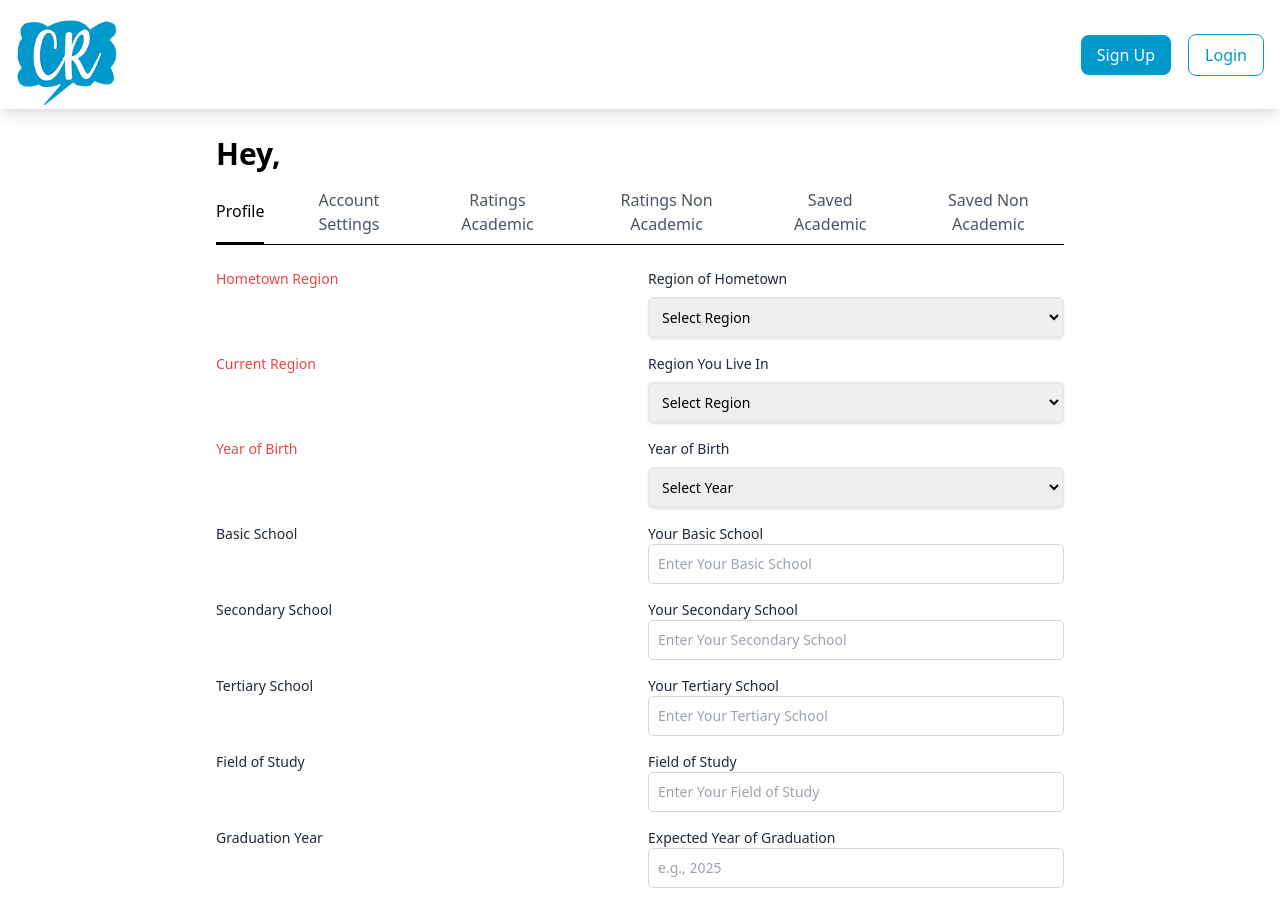
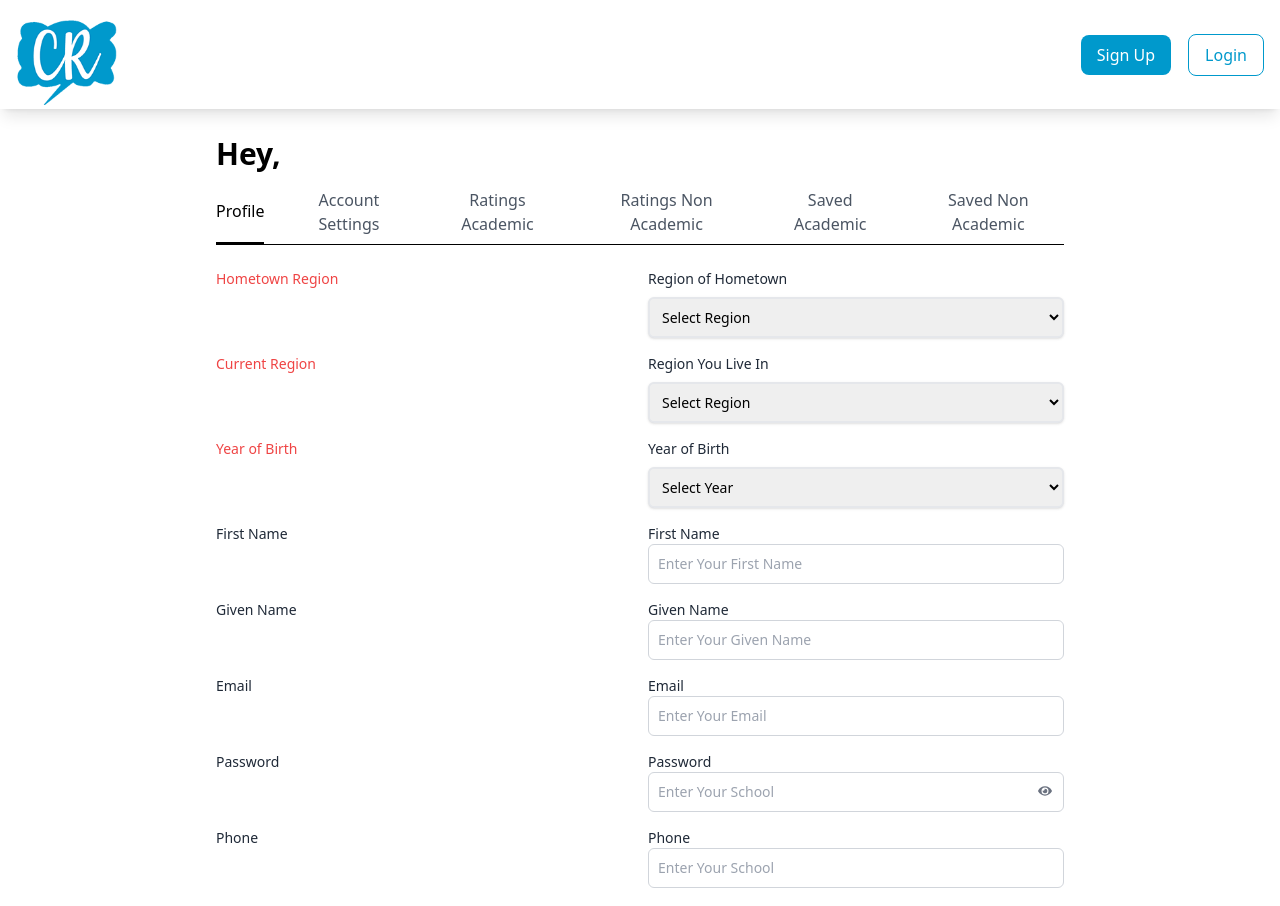
Before and after one commit to Alishahqazi22/CitizensRatings, a React (Vite) app: page /gh/profile/user in a window 1280 px wide. Shown: the top 906 px of the page. Built offline with nearby package versions, Linux system fonts and the light colour scheme.

Commit message:
profile user code updated

```diff
--- a/src/components/UserProfile/ProfileUser.jsx
+++ b/src/components/UserProfile/ProfileUser.jsx
@@ -1,15 +1,18 @@
 import React, { useEffect, useState } from "react";
 import { Formik, Form, Field, ErrorMessage } from "formik";
 import * as Yup from "yup";
-import axios from "axios";
 import AccountSettings from "../Forms/AccountSettings";
 import SavedCard from "./SavedCard";
+import { toast } from "react-toastify";
+import { axiosInstance } from "../../Config/axiosInstance";
+import { FaEye, FaEyeSlash } from "react-icons/fa";
 
 function ProfileUser() {
   const [activeTab, setActiveTab] = useState("Profile");
   const user = JSON.parse(localStorage.getItem("user"));
   const [savedUsers, setSavedUsers] = useState([]);
   const [dropdownOpen, setDropdownOpen] = useState(false);
+  const [showPassword, setShowPassword] = useState(false);
 
   const savedAcademicRatings = savedUsers.filter(
     (u) => u.type === "academic" && u.ratings && u.reviews
@@ -47,50 +50,75 @@ function ProfileUser() {
   ];
 
   const initialValues = {
-    hometownRegion: user?.hometownRegion || "",
-    currentRegion: user?.currentRegion || "",
-    yearOfBirth: user?.yearOfBirth || "",
-    basicSchool: user?.basicSchool || "",
-    secondarySchool: user?.secondarySchool || "",
-    tertiarySchool: user?.tertiarySchool || "",
-    fieldOfStudy: user?.fieldOfStudy || "",
-    graduationYear: user?.graduationYear || "",
+    hometown_region: user?.hometown_region || "",
+    current_region: user?.current_region || "",
+    year_birth: user?.year_birth || "",
+    school: user?.school || "",
+    secondary_school: user?.secondary_school || "",
+    tertiary_school: user?.tertiary_school || "",
+    study_field: user?.study_field || "",
+    expected_year_graduation: user?.expected_year_graduation || "",
+    email: user?.email || "",
+    first_name: user?.first_name || "",
+    last_name: user?.last_name || "",
+    given_name: user?.given_name || "",
+    family_name: user?.family_name || "",
+    password: user?.password || "",
+    phone: user?.phone || "",
+    image: user?.image || "",
   };
 
   const validationSchema = Yup.object({
-    hometownRegion: Yup.string().required("Required"),
-    currentRegion: Yup.string().required("Required"),
-    yearOfBirth: Yup.string().required("Required"),
-    // basicSchool: Yup.string().required("Required"),
-    // secondarySchool: Yup.string().required("Required"),
-    // tertiarySchool: Yup.string().required("Required"),
-    // fieldOfStudy: Yup.string().required("Required"),
-    // graduationYear: Yup.string().required("Required"),
+    hometown_region: Yup.string().required("Hometown Region is required"),
+    current_region: Yup.string().required("Current Region is required"),
+    year_birth: Yup.string().required("Year of Birth is required"),
+    school: Yup.string().required("School is required"),
+    secondary_school: Yup.string().required("Secondary School is required"),
+    tertiary_school: Yup.string().required("Tertiary School is required"),
+    study_field: Yup.string().required("Field of Study is required"),
+    expected_year_graduation: Yup.string().required(
+      "Graduation Year is required"
+    ),
+    email: Yup.string().required("Email is required"),
+    first_name: Yup.string().required("First Name is required"),
+    last_name: Yup.string().required("Last Name is required"),
+    given_name: Yup.string().required("Given Name is required"),
+    family_name: Yup.string().required("Family Name is required"),
+    password: Yup.string(),
+    phone: Yup.string().required("Phone is required"),
+    image: Yup.mixed(),
   });
 
   const handleSubmit = async (values, { setSubmitting }) => {
     try {
       const formData = new FormData();
+      Object.entries(values).forEach(([key, value]) => {
+        if (value !== undefined && value !== null && value !== "") {
+          formData.append(key, value);
+        }
+      });
+      formData.append("id", user?.id);
 
-      Object.keys(values).forEach((key) => {
-        formData.append(key, values[key]);
+      const res = await axiosInstance.post(`/profile/update`, formData, {
+        headers: { "Content-Type": "multipart/form-data" },
       });
 
-      formData.append("id", user?.id);
+      console.log("Profile update response:", res.data);
 
-      const res = await axios.post(`/user/${user?.id}`, formData, {
-        headers: {
-          "Content-Type": "multipart/form-data",
-        },
-      });
+      const updatedUser = res?.data?.data || res?.data;
 
-      alert("Profile updated successfully!");
-      console.log(res?.data?.data);
+      if (updatedUser) {
+        const mergedUser = { ...user, ...updatedUser };
 
-      localStorage.setItem("user", JSON.stringify(res?.data?.data));
+        localStorage.setItem("user", JSON.stringify(mergedUser));
+
+        toast.success("Profile updated successfully!");
+      } else {
+        toast.error("Update failed. Try again!");
+      }
     } catch (error) {
       console.error(error);
-      alert("Failed to update profile!");
+      toast.error("Failed to update profile!");
     } finally {
       setSubmitting(false);
     }
@@ -169,7 +197,7 @@ function ProfileUser() {
                 </label>
                 <Field
                   as="select"
-                  name="hometownRegion"
+                  name="hometown_region"
                   className="border-2 shadow rounded-md p-2 focus:ring-1 focus:outline-none focus:ring-primary"
                 >
                   <option value="">Select Region</option>
@@ -191,7 +219,7 @@ function ProfileUser() {
                   <option>Western Region</option>
                 </Field>
                 <ErrorMessage
-                  name="hometownRegion"
+                  name="hometown_region"
                   component="div"
                   className="text-red-500 text-xs"
                 />
@@ -209,7 +237,7 @@ function ProfileUser() {
                 </label>
                 <Field
                   as="select"
-                  name="currentRegion"
+                  name="current_region"
                   className="border-2 shadow rounded-md p-2 focus:ring-1 focus:outline-none focus:ring-primary"
                 >
                   <option value="">Select Region</option>
@@ -231,7 +259,7 @@ function ProfileUser() {
                   <option>Western Region</option>
                 </Field>
                 <ErrorMessage
-                  name="currentRegion"
+                  name="current_region"
                   component="div"
                   className="text-red-500 text-xs"
                 />
@@ -249,7 +277,7 @@ function ProfileUser() {
                 </label>
                 <Field
                   as="select"
-                  name="yearOfBirth"
+                  name="year_birth"
                   className="border-2 shadow rounded-md p-2 focus:ring-1 focus:outline-none focus:ring-primary"
                 >
                   <option value="">Select Year</option>
@@ -260,30 +288,129 @@ function ProfileUser() {
                   )}
                 </Field>
                 <ErrorMessage
-                  name="yearOfBirth"
+                  name="year_birth"
                   component="div"
                   className="text-red-500 text-xs"
                 />
               </div>
 
-              {/* Basic School */}
+              {/* First Name */}
               <div className="flex flex-col">
-                <label className="text-gray-800 font-medium">
-                  Basic School
-                </label>
+                <label className="text-gray-800 font-medium">First Name</label>
               </div>
               <div className="flex flex-col">
-                <label className="text-gray-800 font-medium">
-                  Your Basic School
-                </label>
+                <label className="text-gray-800 font-medium">First Name</label>
                 <Field
                   type="text"
-                  name="basicSchool"
-                  placeholder="Enter Your Basic School"
+                  name="first_name"
+                  placeholder="Enter Your First Name"
                   className="border border-gray-300 rounded-md p-[9px] font-light focus:ring-1 focus:outline-none focus:ring-primary"
                 />
                 <ErrorMessage
-                  name="basicSchool"
+                  name="First Name"
+                  component="div"
+                  className="text-red-500 text-xs"
+                />
+              </div>
+
+              {/* Given Name */}
+              <div className="flex flex-col">
+                <label className="text-gray-800 font-medium">Given Name</label>
+              </div>
+              <div className="flex flex-col">
+                <label className="text-gray-800 font-medium">Given Name</label>
+                <Field
+                  type="text"
+                  name="given_name"
+                  placeholder="Enter Your Given Name"
+                  className="border border-gray-300 rounded-md p-[9px] font-light focus:ring-1 focus:outline-none focus:ring-primary"
+                />
+                <ErrorMessage
+                  name="given_name"
+                  component="div"
+                  className="text-red-500 text-xs"
+                />
+              </div>
+
+              {/* Email */}
+              <div className="flex flex-col">
+                <label className="text-gray-800 font-medium">Email</label>
+              </div>
+              <div className="flex flex-col">
+                <label className="text-gray-800 font-medium">Email</label>
+                <Field
+                  type="email"
+                  name="email"
+                  placeholder="Enter Your Email"
+                  className="border border-gray-300 rounded-md p-[9px] font-light focus:ring-1 focus:outline-none focus:ring-primary"
+                />
+                <ErrorMessage
+                  name="email"
+                  component="div"
+                  className="text-red-500 text-xs"
+                />
+              </div>
+
+              {/* Password */}
+              <div className="flex flex-col">
+                <label className="text-gray-800 font-medium">Password</label>
+              </div>
+              <div className="flex flex-col">
+                <label className="text-gray-800 font-medium">Password</label>
+                <div className="relative">
+                  <Field
+                    type={!showPassword ? "password" : "text"}
+                    name="password"
+                    placeholder="Enter Your School"
+                    className="border border-gray-300 rounded-md p-[9px] font-light focus:ring-1 focus:outline-none focus:ring-primary w-full"
+                  />
+                  <span
+                    className="absolute right-3 top-3 cursor-pointer text-gray-500"
+                    onClick={() => setShowPassword(!showPassword)}
+                  >
+                    {showPassword ? <FaEyeSlash /> : <FaEye />}
+                  </span>
+                </div>
+                <ErrorMessage
+                  name="password"
+                  component="div"
+                  className="text-red-500 text-xs"
+                />
+              </div>
+
+              {/* Phone */}
+              <div className="flex flex-col">
+                <label className="text-gray-800 font-medium">Phone</label>
+              </div>
+              <div className="flex flex-col">
+                <label className="text-gray-800 font-medium">Phone</label>
+                <Field
+                  type="number"
+                  name="phone"
+                  placeholder="Enter Your School"
+                  className="border border-gray-300 rounded-md p-[9px] font-light focus:ring-1 focus:outline-none focus:ring-primary"
+                />
+                <ErrorMessage
+                  name="phone"
+                  component="div"
+                  className="text-red-500 text-xs"
+                />
+              </div>
+
+              {/* School */}
+              <div className="flex flex-col">
+                <label className="text-gray-800 font-medium">School</label>
+              </div>
+              <div className="flex flex-col">
+                <label className="text-gray-800 font-medium">Your School</label>
+                <Field
+                  type="text"
+                  name="school"
+                  placeholder="Enter Your School"
+                  className="border border-gray-300 rounded-md p-[9px] font-light focus:ring-1 focus:outline-none focus:ring-primary"
+                />
+                <ErrorMessage
+                  name="school"
                   component="div"
                   className="text-red-500 text-xs"
                 />
@@ -301,12 +428,12 @@ function ProfileUser() {
                 </label>
                 <Field
                   type="text"
-                  name="secondarySchool"
+                  name="secondary_school"
                   placeholder="Enter Your Secondary School"
                   className="border border-gray-300 rounded-md p-[9px] font-light focus:ring-1 focus:outline-none focus:ring-primary"
                 />
                 <ErrorMessage
-                  name="secondarySchool"
+                  name="secondary_school"
                   component="div"
                   className="text-red-500 text-xs"
                 />
@@ -324,12 +451,12 @@ function ProfileUser() {
                 </label>
                 <Field
                   type="text"
-                  name="tertiarySchool"
+                  name="tertiary_school"
                   placeholder="Enter Your Tertiary School"
                   className="border border-gray-300 rounded-md p-[9px] font-light focus:ring-1 focus:outline-none focus:ring-primary"
                 />
                 <ErrorMessage
-                  name="tertiarySchool"
+                  name="tertiary_school"
                   component="div"
                   className="text-red-500 text-xs"
                 />
@@ -347,12 +474,12 @@ function ProfileUser() {
                 </label>
                 <Field
                   type="text"
-                  name="fieldOfStudy"
+                  name="study_field"
                   placeholder="Enter Your Field of Study"
                   className="border border-gray-300 rounded-md p-[9px] font-light focus:ring-1 focus:outline-none focus:ring-primary"
                 />
                 <ErrorMessage
-                  name="fieldOfStudy"
+                  name="study_field"
                   component="div"
                   className="text-red-500 text-xs"
                 />
@@ -370,12 +497,12 @@ function ProfileUser() {
                 </label>
                 <Field
                   type="text"
-                  name="graduationYear"
+                  name="expected_year_graduation"
                   placeholder="e.g., 2025"
                   className="border border-gray-300 rounded-md p-[9px] font-light focus:ring-1 focus:outline-none focus:ring-primary"
                 />
                 <ErrorMessage
-                  name="graduationYear"
+                  name="expected_year_graduation"
                   component="div"
                   className="text-red-500 text-xs"
                 />
@@ -397,7 +524,9 @@ function ProfileUser() {
         </Formik>
       )}
       {/* Account Settings Tab*/}
-      {activeTab === "Account Settings" && <AccountSettings user={user?.email}/>}
+      {activeTab === "Account Settings" && (
+        <AccountSettings user={user?.email} />
+      )}
 
       {/* Ratings Academic Tab*/}
       {activeTab === "Ratings Academic" && (
```
Also changed, not shown: src/components/Forms/AccountSettings.jsx (+24 -17 lines), src/components/layout/Header.jsx (+17 -2 lines).
